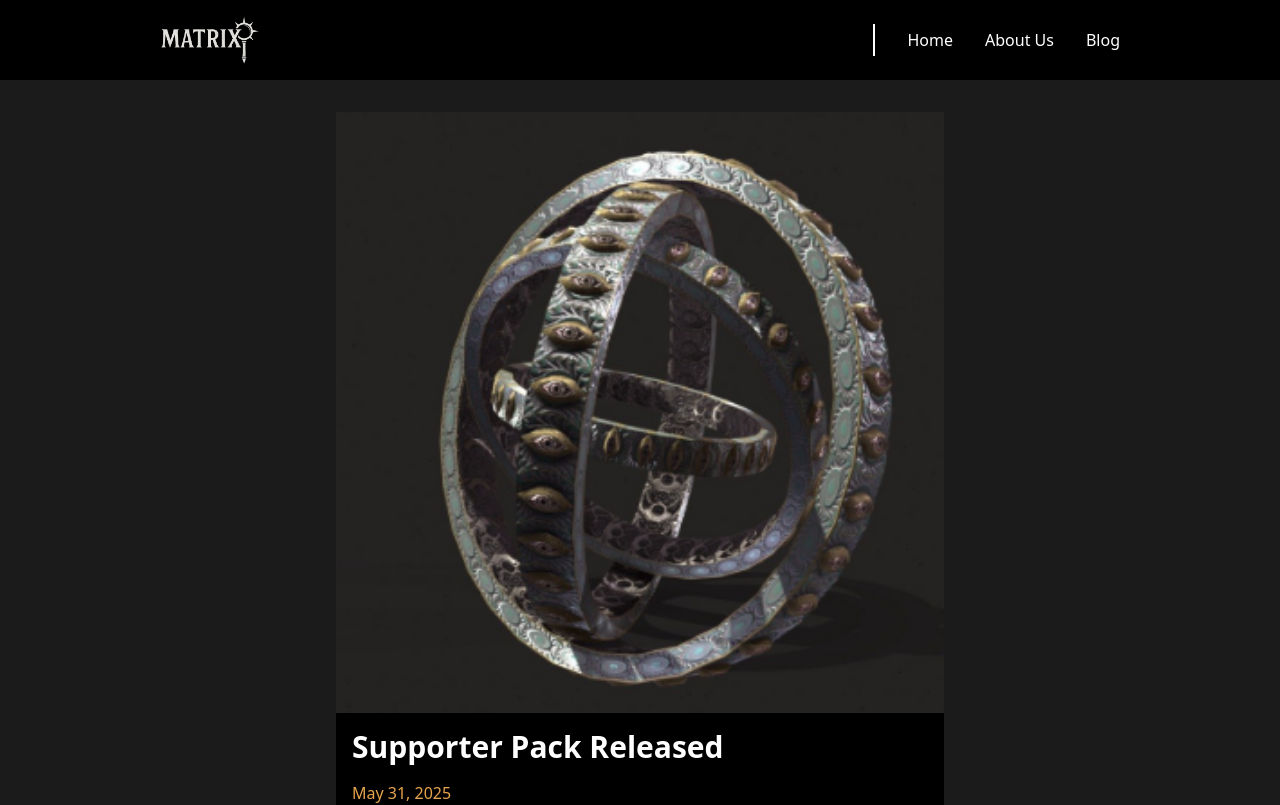
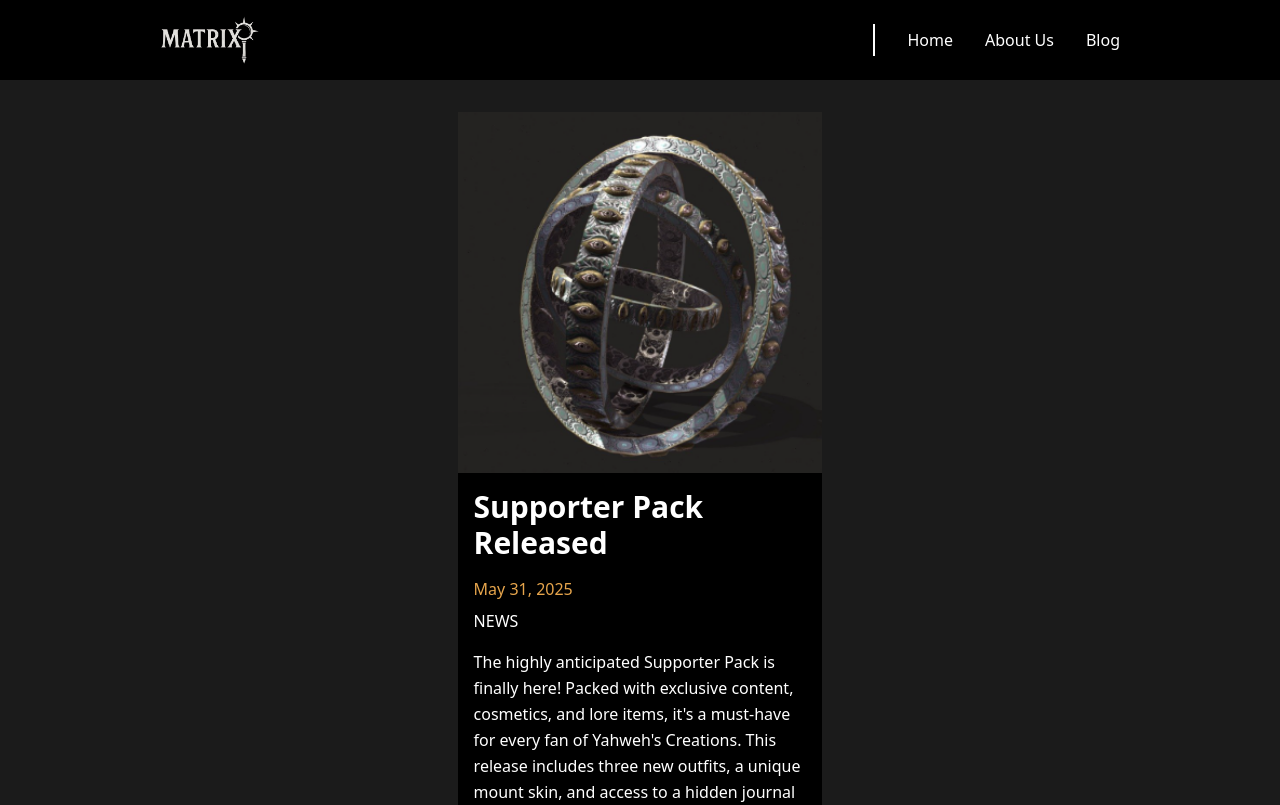
Before and after one commit to Endorze/Yahwehs-Creations, a Next.js app: page /fullNews/1 in a window 1280 px wide. Shown: the top 805 px of the page. Built offline with nearby package versions, Linux system fonts and the light colour scheme.

Commit message:
decreased the width

```diff
--- a/src/app/fullNews/[news]/page.tsx
+++ b/src/app/fullNews/[news]/page.tsx
@@ -13,7 +13,7 @@ const NewsDetail = async ({ params }: NewsDetailsProps) => {
     return (
         <div className="bg-[#1B1B1B] text-white min-h-screen p-8 flex flex-col justify-center items-center">
             {newsData ? (
-                <div className="rounded-b-2xl w-full md:w-[50%] bg-black overflow-hidden">
+                <div className="w-full md:w-[30%] bg-black overflow-hidden">
 
                     <img src={newsData.image} alt={newsData.title} className="w-full object-cover" />
 
```
